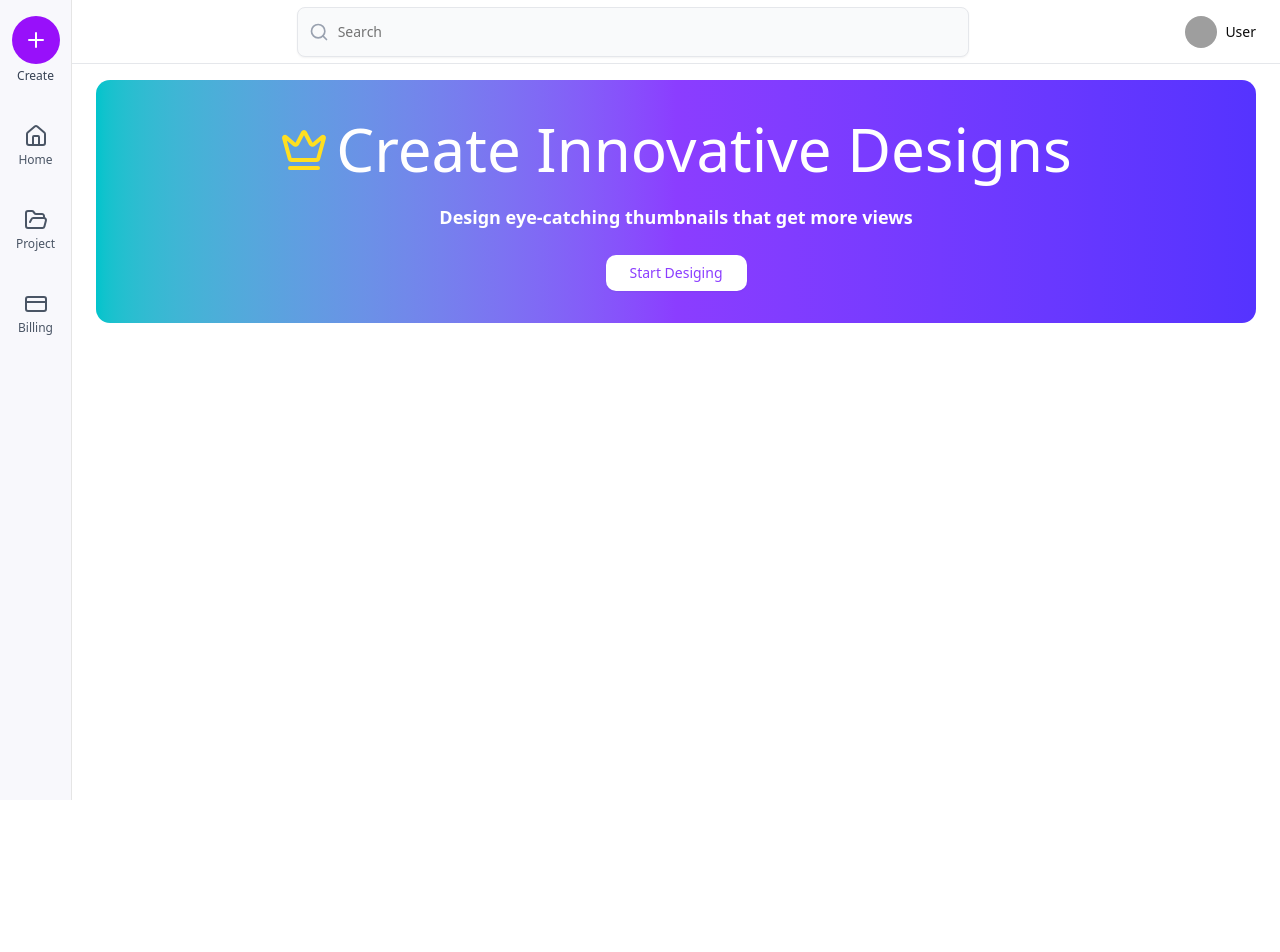
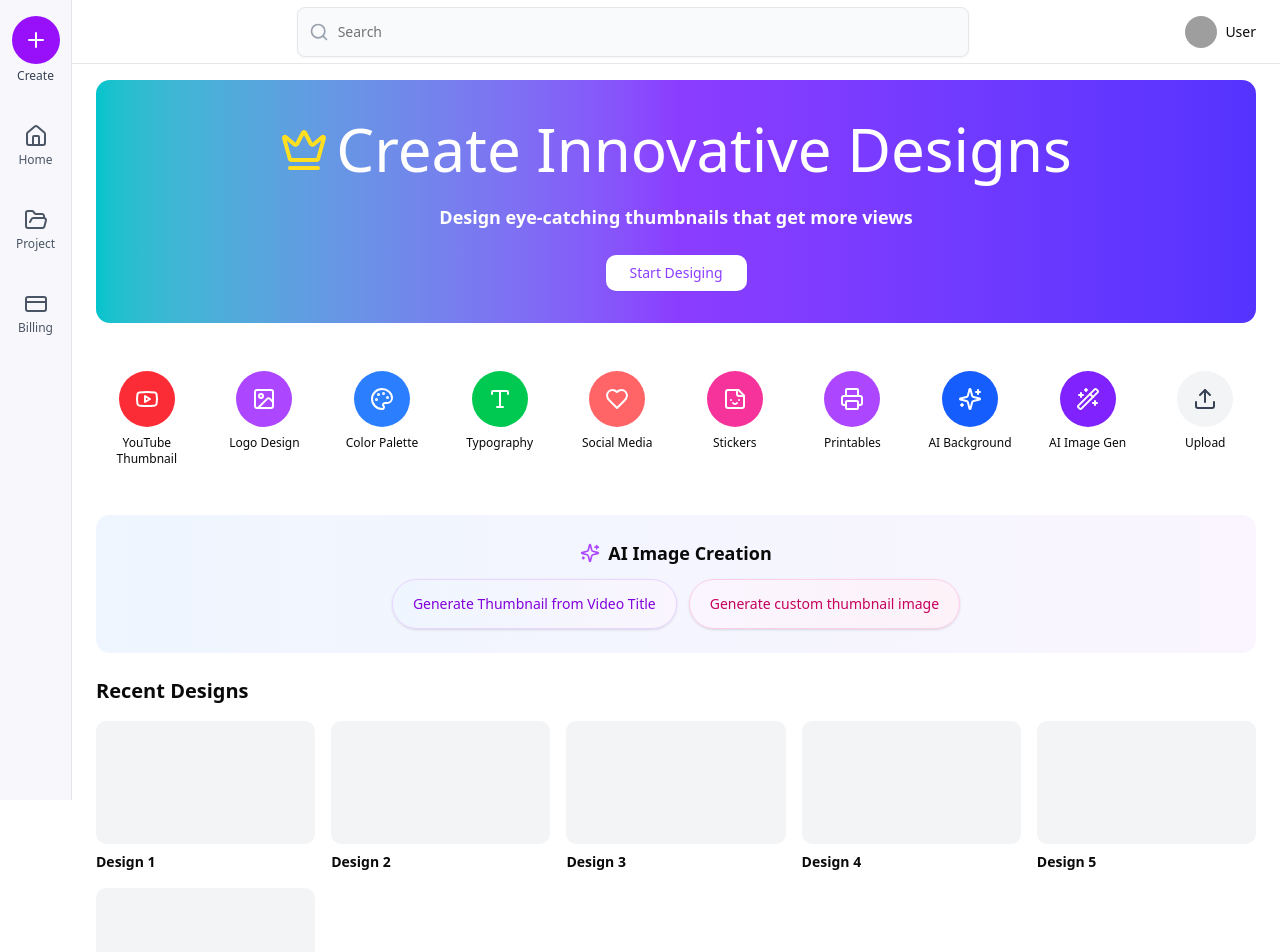
Before and after one commit to cicada3298/DoodleDeck, a Next.js app in the folder client/: page / in a window 1280 px wide. Shown: the top 952 px of the page. Before the commit the page ends 800 px from the top, so only its background shows below. Built offline with nearby package versions, Linux system fonts and the light colour scheme; no server answers; grey boxes are pictures that could not be loaded.

Commit message:
added recent designs ui

```diff
--- a/client/src/app/page.js
+++ b/client/src/app/page.js
@@ -2,6 +2,9 @@
 import SideBar from "@/components/home/sidebar";
 import Header from "@/components/home/header";
 import Banner from "@/components/home/banner";
+import DesignTypes from "@/components/home/design-types";
+import AiFeatures from "@/components/home/ai-features";
+import RecentDesigns from "@/components/home/recent-designs";
 
 export default function Home() {
   return (
@@ -11,6 +14,9 @@ export default function Home() {
         <Header/>
         <main className="flex-1 p-6 overflow-y-auto pt-20">
           <Banner/>
+          <DesignTypes />
+          <AiFeatures/>
+          <RecentDesigns/>
         </main>
       </div>
     </div>
--- /dev/null
+++ b/client/src/components/home/ai-features.js
@@ -0,0 +1,24 @@
+import { Sparkles } from 'lucide-react';
+import React from 'react'
+import { Button } from '../ui/button';
+
+function AiFeatures() {
+  return (
+    <div className='bg-gradient-to-r from-blue-50 to-purple-50 rounded-xl p-6 mb-6 mt-12'>
+      <h2 className='text-lg font-semibold mb-3 flex items-center justify-center'>
+        <Sparkles className='h-5 w-5 text-purple-500 mr-2'/>
+        AI Image Creation
+      </h2>
+      <div className='flex flex-wrap gap-3 justify-center'>
+        <Button variant='outline' className="rounded-full px-5 py-6 bg-gradient-to-r from-blue-50 to-purple-50 hover:from-blue-100 hover:to-purple-100 text-purple-700 border-purple-200 shadow-sm flex items-center">
+            Generate Thumbnail from Video Title
+        </Button>
+        <Button variant='outline' className="rounded-full px-5 py-6 bg-gradient-to-r from-purple-50 to-pink-50 hover:from-purple-100 hover:to-pink-100 text-pink-700 border-pink-200 shadow-sm flex items-center">
+            Generate custom thumbnail image
+        </Button>
+      </div>
+    </div>
+  )
+}
+
+export default AiFeatures;
--- /dev/null
+++ b/client/src/components/home/design-types.js
@@ -0,0 +1,23 @@
+import { designTypes } from "@/config";
+import React from "react";
+
+function DesignTypes() {
+  return (
+    <div className="grid grid-cols-4 sm:grid-cols-6 md:grid-cols-8 lg:grid-cols-10 gap-4 mt-12 justify-center">
+      {designTypes.map((type, index) => {
+        return (
+          <div key={index} className="flex flex-col items-center">
+            <div
+              className={`${type.bgColor} w-14 h-14 rounded-full flex items-center justify-center mb-2`}
+            >
+              {type.icon}
+            </div>
+            <span className="text-xs text-center">{type.label}</span>
+          </div>
+        );
+      })}
+    </div>
+  );
+}
+
+export default DesignTypes;
--- /dev/null
+++ b/client/src/components/home/recent-designs.js
@@ -0,0 +1,28 @@
+import React from "react";
+
+function RecentDesigns() {
+  const designs = Array(6)
+    .fill(null)
+    .map((_, i) => ({
+      id: i,
+      title: `Design ${i + 1}`,
+      thumbnail: "/placeholder-design.svg",
+    }));
+  return (
+    <div>
+      <h2 className="text-xl font-bold mb-4">Recent Designs</h2>
+      <div className="grid grid-cols-2 sm:grid-cols-3 md:grid-cols-4 lg:grid-cols-5 gap-4">
+        {designs.map((design) => {
+          return (
+            <div key={design.id} className="group cursor-pointer">
+              <div className="aspect-video bg-gray-100 rounded-lg mb-2 overflow-hidden transition-shadow group-hover:shadow-md" />
+              <p className="font-bold text-sm truncate">{design.title}</p>
+            </div>
+          );
+        })}
+      </div>
+    </div>
+  );
+}
+
+export default RecentDesigns;
```
